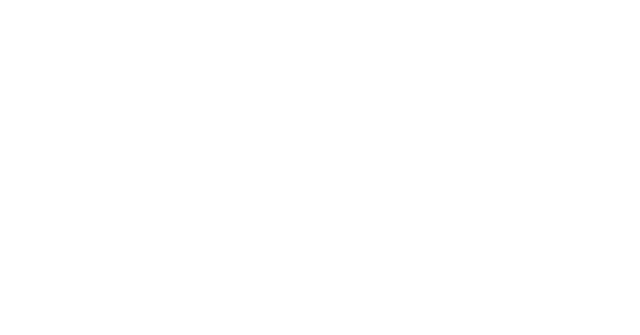
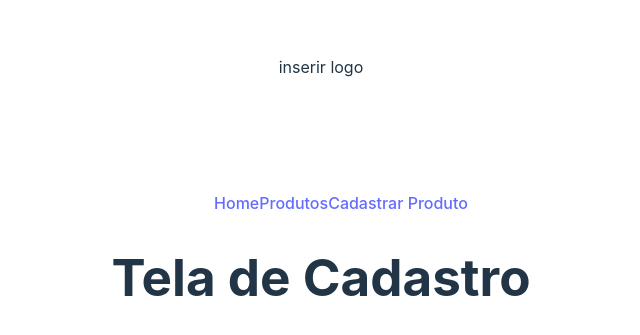
Before and after one commit to KleitonH/site_final_componentes, a React (Vite) app: page /cadastrar in a window 1280 px wide. Before the commit this address had no page. Shown: the part 215-550 px from the top of the page, without its empty margins (319-959 px from the left). Built offline with nearby package versions, Linux system fonts and the light colour scheme.

Commit message:
Corrigido erro de interface, adicionado navegação, funcionando

```diff
--- a/src/App.jsx
+++ b/src/App.jsx
@@ -7,6 +7,7 @@
 import MainLayout from './layouts/MainLayout';
 import { BrowserRouter, Route, Routes } from 'react-router-dom'
 import HomePage from './pages/HomePage';
+import CadastroPage from './pages/CadastroPage';
 
 const App = () => {
   return (
@@ -15,6 +16,9 @@
       <Route path='/' element={<MainLayout/>}>
         <Route index/>
         <Route path='/home' element={<HomePage/>}/>
+        <Route path='/cadastrar' element={<CadastroPage/>}/>
+
+        <Route path='*' element={"Página não encontrada"}/>
 
       </Route>
     </Routes>
--- a/src/assets/components/header/Header.jsx
+++ b/src/assets/components/header/Header.jsx
@@ -6,7 +6,7 @@
             <div className="logo">
                 inserir logo
             </div>
-            <nav className="navigation" style={'display: flex'}>
+            <nav className="navigation">
                 <ul>
                 <NavLink className={({isActive}) => isActive ? "active" : ""}  to={"/home"}>Home</NavLink>
                     <NavLink to={"/produtos"}>Produtos</NavLink>
--- /dev/null
+++ b/src/pages/CadastroPage.jsx
@@ -0,0 +1,7 @@
+function CadastroPage(){
+    return <>
+        <h1>Tela de Cadastro</h1>
+    </>
+}
+
+export default CadastroPage;
```
